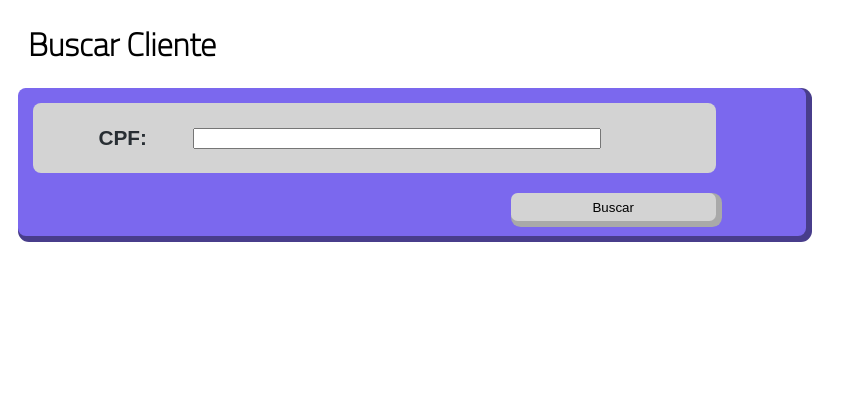
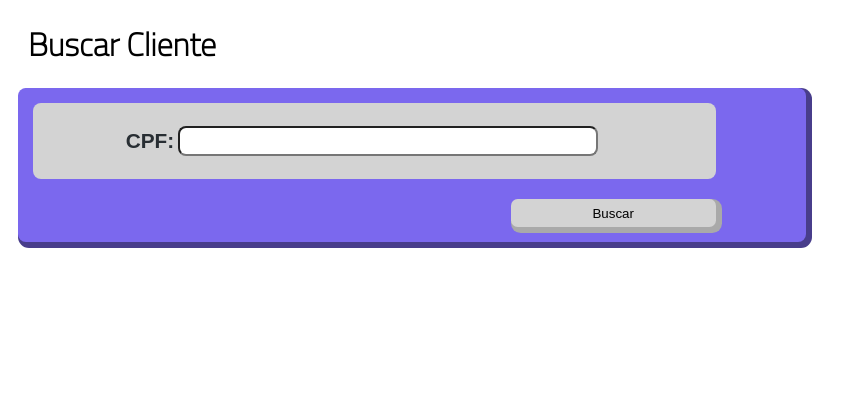
Before and after one commit to EderMiqueias/SistemaCadastro, a Django app: page /buscar/ in a window 1280 px wide. Shown: the part 65-485 px from the top of the page, without its empty margins (0-857 px from the left). Run offline with Django 3.2, Linux system fonts and the light colour scheme.

Commit message:
atualizando o css

```diff
--- a/core/static/css/styles.css
+++ b/core/static/css/styles.css
@@ -116,10 +116,16 @@ h1 {
   font-size: 1.3em;
   color: var(--mc);
   font-family: Arial, Helvetica, sans-serif;
+  text-align: right;
 }
 
 #mtable input {
+  border-radius: 0.5em;
+  height: 1.5em;
   width: 80%;
+  color: var(--mc);
+  font-family: Arial, Helvetica, sans-serif;
+  font-size: 1em;
 }
 
 #formarea {
--- a/core/templates/layout.html
+++ b/core/templates/layout.html
@@ -1,10 +1,11 @@
+{% load static %}
 <!DOCTYPE html>
 <html lang="pt-br">
   <head>
     <meta charset="UTF-8" />
     <meta name="viewport" content="width=device-width, initial-scale=1.0" />
     <title>Sistema Cadastro</title>
-    <link rel="stylesheet" href="../static/css/styles.css" />
+    <link rel="stylesheet" href="{% static 'css/styles.css' %}" />
     <link
       href="https://fonts.googleapis.com/css2?family=Titillium+Web:wght@200&display=swap"
       rel="stylesheet"
```
